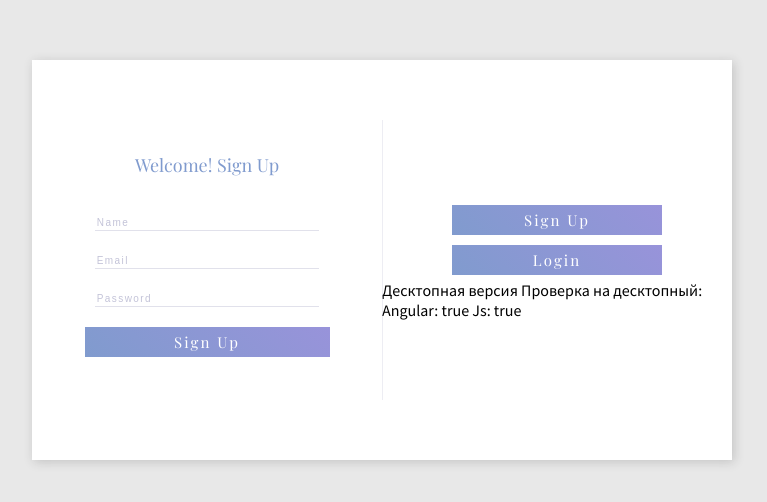
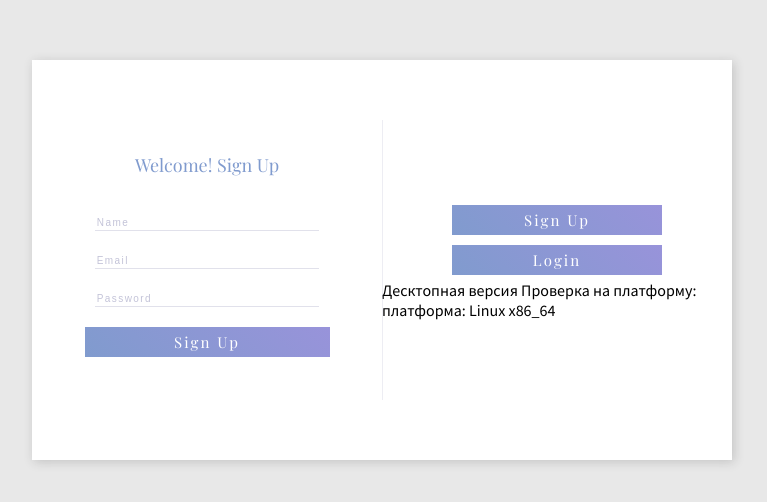
Before and after one commit to GalinaGorbel/login-form, an Angular app: page / in a window 1280 px wide. Shown: the part 148-650 px from the top of the page, without its empty margins (258-1025 px from the left). Built offline with nearby package versions, Linux system fonts and the light colour scheme; what ngx-device-detector would draw is missing.

Commit message:
проверка на платформу

```diff
--- a/src/app/app.component.html
+++ b/src/app/app.component.html
@@ -22,11 +22,11 @@
     </div>
     <ng-container *ngIf="isWebBrowser; else isMobile">
       Десктопная версия
-      Проверка на десктопный: {{'Angular: ' + isWebBrowser }} {{ 'Js: ' + isWebBrowserJS }}
+      Проверка на платформу: {{'платформа: ' + platform }}
     </ng-container>
     <ng-template #isMobile>
       Мобильная версия
-      Проверка на десктопный:{{'Angular' + isWebBrowser }} {{ 'Js: ' + isWebBrowserJS }}
+      Проверка на платформу:{{'платформа: ' + platform }}
     </ng-template>
   </div>
   <app-sign-up-form></app-sign-up-form>
--- a/src/app/app.component.ts
+++ b/src/app/app.component.ts
@@ -35,6 +35,7 @@ export class AppComponent implements OnInit {
   public showSignUp = true;
   readonly isWebBrowser = !this.browserInfo.isMobile();
   readonly isWebBrowserJS = !this.browserInfo.isMobileByJs();
+  platform = navigator.platform
 
   constructor(private browserInfo: BrowserInfoService, private deviceService: DeviceDetectorService) {}
 
```
